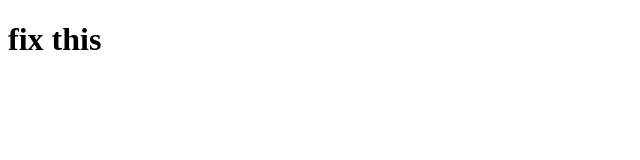
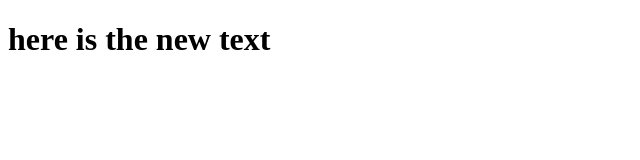
Before and after one commit to reinkdesigns/learning, a plain HTML site: page index.html in a window 1280 px wide. Shown: the whole page, without its empty margins (0-640 px from the left). Drawn offline with Linux system fonts and the light colour scheme.

Commit message:
review new text

```diff
--- a/index.html
+++ b/index.html
@@ -8,7 +8,7 @@
     <title>Document</title>
 </head>
 <body>
-    <h1>fix this</h1>
+    <h1>here is the new text</h1>
 
     <script src="app.js"></script>
 </body>
```
